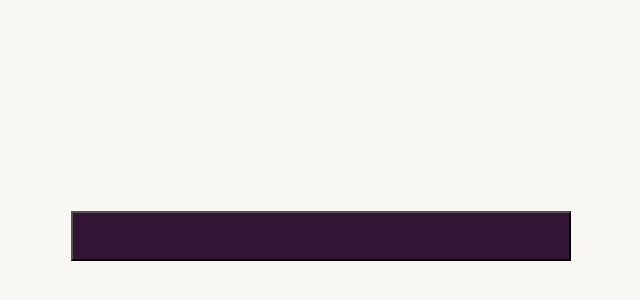
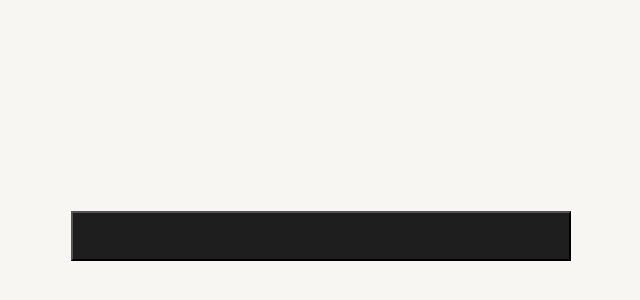
Before and after one commit to sshrik/WaterAnimation, a React (Create React App) app: page / in a window 1280 px wide. Shown: the part 14-314 px from the top of the page, without its empty margins (179-819 px from the left). Built offline with nearby package versions, Linux system fonts and the light colour scheme.

Commit message:
SquashButton Ratio Finish.

```diff
--- a/src/App.js
+++ b/src/App.js
@@ -4,7 +4,7 @@ import SquashButton from './component/SquashButton';
 function App() {
     return(
         <div style={{width: 1000, height: 500, backgroundColor: "#f7f6f3", display: 'flex', justifyContent: "center", alignItems: "center"}}>
-            <SquashButton startY={-400} style={{width: 500, height: 50}} />
+            <SquashButton startY={-400} style={{width: 500, height: 50, backgroundColor: "#1e1e1e"}} />
         </div>
     )
 }
--- a/src/component/SquashButton.js
+++ b/src/component/SquashButton.js
@@ -1,38 +1,40 @@
 import React from 'react';
 import styled, { keyframes } from 'styled-components';
 
-const squashDown = (width, height, top) => {
-    var toWidth = parseInt(width * 1.4);
-    var toWidth2 = parseInt(width * 0.6);
-    var toHeight = parseInt(height * 0.6);
-    var toHeight2 = parseInt(height * 1.4);
-    var toTop = parseInt(top * -1 * 0.1);
-    var toTop2 = parseInt(height * 0.2);
-    var toTop3 = parseInt(height * 0.2);
+const squashDown = (width, height, top, squashRatio=0.3, movingRatio=0.15) => {
+    var bigSRatio = 1 + squashRatio;
+    var smallSRatio = 1 - squashRatio;
+    var toWidth = parseInt(width * bigSRatio);
+    var toWidth2 = parseInt(width * smallSRatio);
+    var toHeight = parseInt(height * smallSRatio);
+    var toHeight2 = parseInt(height * bigSRatio);
+    var toTop = parseInt(top * -1 * movingRatio);
+    var toTop2 = parseInt(top * movingRatio);
+    var toTop3 = parseInt(height * squashRatio);
 
     return (keyframes`
         0% {
             margin-top: ${top}px;
         }
-        85%{
+        74%{
             margin-top: ${toTop}px;
             width: ${width}px;
             height: ${height}px;
         }
-        90% {
+        84% {
             marginTop: ${toTop2}px;
             width: ${toWidth}px;
             height: ${toHeight}px;
         }
-        95% {
+        94% {
             margin-top: ${toTop3}px;
             width: ${toWidth2}px;
             height: ${toHeight2}px;
         }
         100% {
+            margin-top: 0px;
             width: ${width}px;
             height: ${height}px;
-            margin-top: 0px;
         }
     `);
 }
@@ -41,11 +43,9 @@ const ButtonContainer = styled.div`
     display: flex;
     justifyContent: center;
     alignItems: center;
-    background-color: #ffffff;
 `;
 
 const SButton = styled.button`
-    background-color: #341434;
     width: ${props => {
         if(props.style) return props.style.width+"px" || "300px";
         else return "300px";
@@ -54,7 +54,6 @@ const SButton = styled.button`
         if(props.style) return props.style.height+"px" || "30px";
         else return "30px";
     }};
-    border-radius: 0px;
 
     animation: ${props => {
         var width, height;
@@ -68,17 +67,8 @@ const SButton = styled.button`
         }
         var top = props.startY;
         return squashDown(width, height, top);
-    }} 1.5s 0s 1 ease-in;
-
-    &:hover {
-        background: #803180;
-    }
-    &:active {
-        background: #341434;
-    }
+    }} 1s 0s 1 ease-in;
 `;
-
-
 
 function SquashButton(props) {
     return(
```
